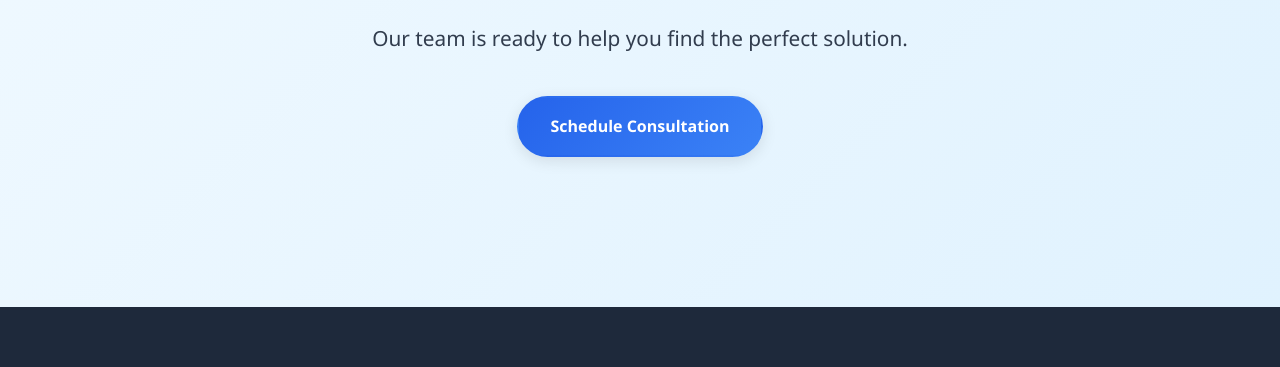
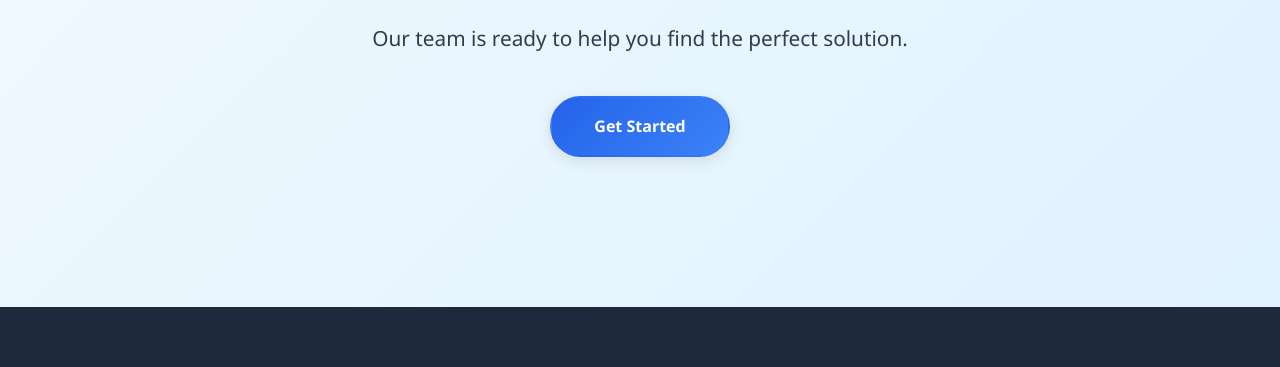
Before and after one commit to user10592862/1059206592, a plain HTML site: page pricing.html in a window 1280 px wide. Shown: the part 1844-2211 px from the top of the page. Drawn offline with Linux system fonts and the light colour scheme; a web font is replaced by a local one.

Commit message:
Update pricing.html

```diff
--- a/pricing.html
+++ b/pricing.html
@@ -117,7 +117,7 @@
         <div class="container">
             <h2>Still Have Questions?</h2>
             <p>Our team is ready to help you find the perfect solution.</p>
-            <a href="https://calendly.com/techtuality-info/30min" class="btn btn-primary" target="_blank">Schedule Consultation</a>
+            <a href="https://calendly.com/techtuality-info/30min" class="btn btn-primary" target="_blank">Get Started</a>
         </div>
     </section>
 
```
